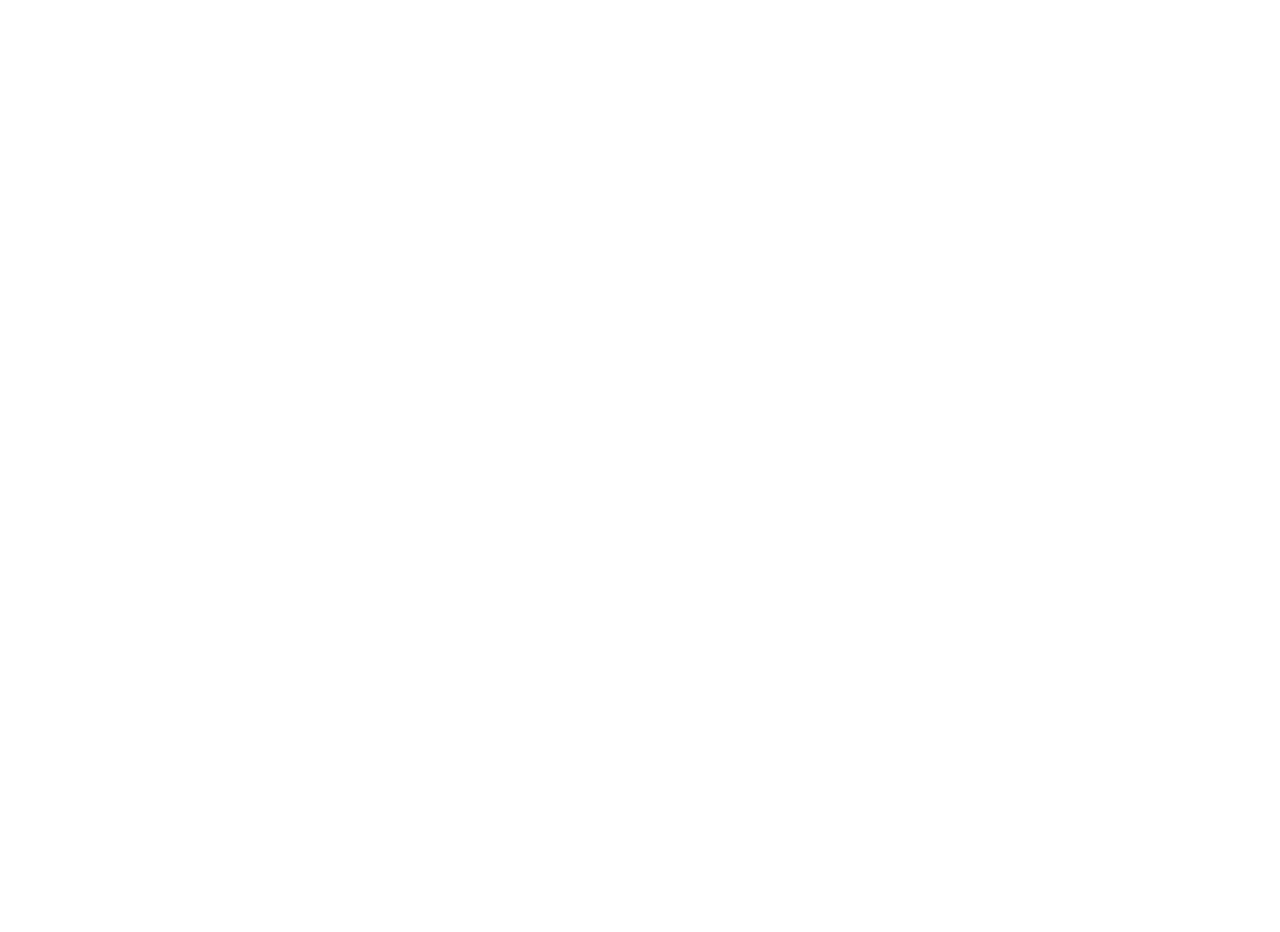
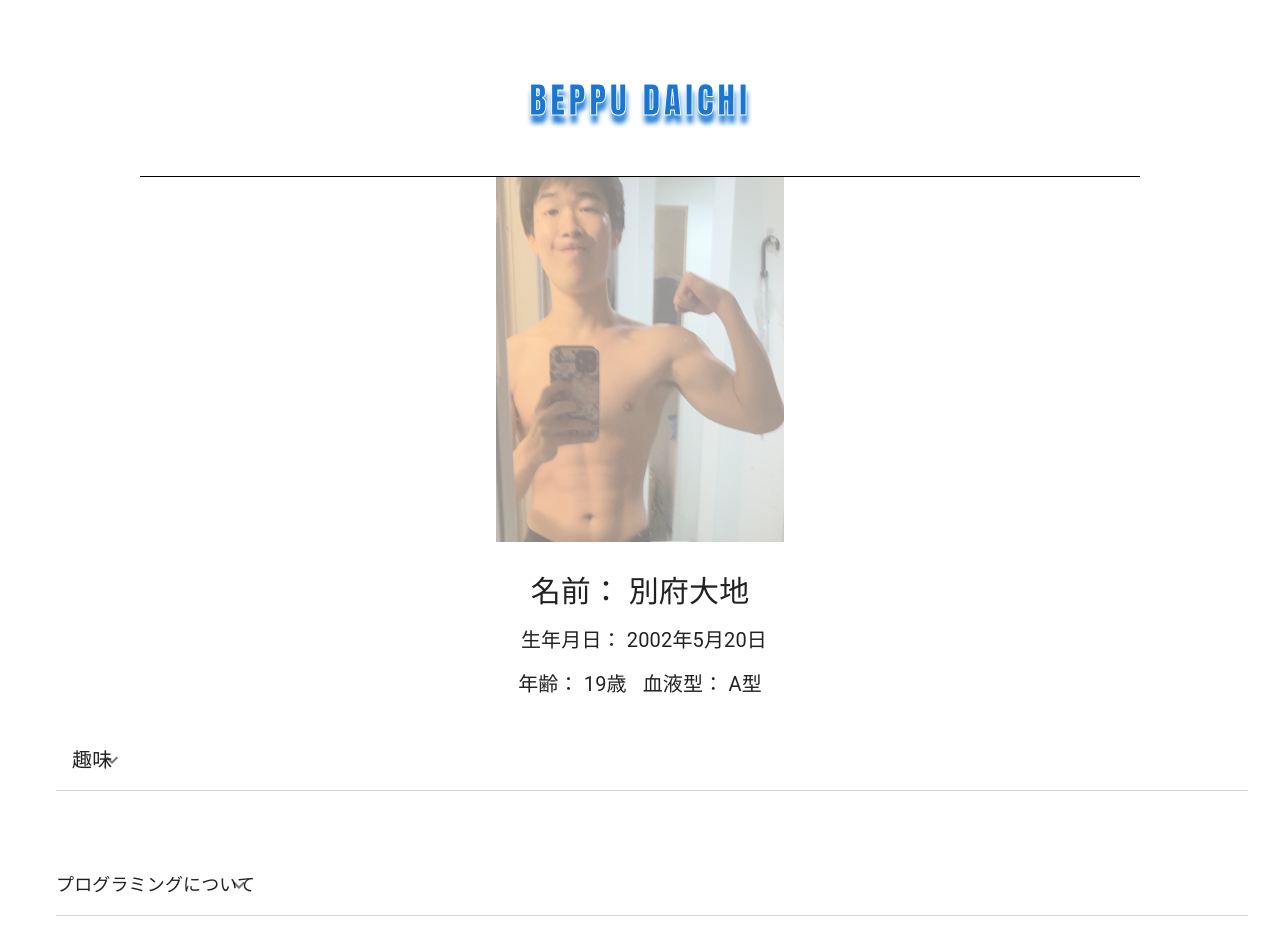
Before and after one commit to bdaichi/profile_site, a Next.js app: page /profile_page in a window 1280 px wide. Shown: the top 932 px of the page. Before the commit the page ends 800 px from the top, so only its background shows below. Built offline with nearby package versions, Linux system fonts and the light colour scheme.

Commit message:
プロフィールができた

```diff
--- a/component/home_page/profile_feild.tsx
+++ b/component/home_page/profile_feild.tsx
@@ -1,11 +1,23 @@
+import { Button } from "@mui/material";
+import { useRouter } from "next/router";
+
 export default function ProfileFeild() {
+    const router = useRouter()
+
+    const routerProfilePage = () => {
+        router.push('/profile_page')
+    }
 
     return (
         <>
-            <div className='fixed top-32 md:top-44 md:left-8 md:w-56 p-8 shadow-2xl rounded-md bg-white z-20 flex flex-col justify-center items-center m-4'>
-                <img className='m-4 h-56 md:h-full rounded-2xl' src='beppudaichi.jpg' />
-                <p className='text-3xl tracking-widest my-4'>別府大地</p>
-            </div>
+            <Button
+                onClick={routerProfilePage}
+            >
+                <div className='fixed top-32 md:top-44 md:left-8 md:w-56 p-8 md:shadow-2xl rounded-md bg-white z-20 flex flex-col justify-center items-center m-4'>
+                    <img className='m-4 h-56 md:h-full rounded-2xl' src='beppudaichi.jpg' />
+                    <p className='text-3xl tracking-widest my-4'>別府大地</p>
+                </div>
+            </Button>
         </>
     )
 }
--- a/pages/profile_page.tsx
+++ b/pages/profile_page.tsx
@@ -1,9 +1,104 @@
+import { IconButton } from "@mui/material";
+import ExpandLessIcon from '@mui/icons-material/ExpandLess';
+import ExpandMoreIcon from '@mui/icons-material/ExpandMore';
+
+import NavBar from "../component/common/nav_bar";
+import { useState } from "react";
+
 export default function ProfilePage() {
+    const [isOpenCareerDrawer, setIsOpenCareerDrawer] = useState<boolean>(false)
+    const [isOpenHobbyDrawer, setIsOpenHobbyDrawer] = useState<boolean>(false)
+
+
+    const openCareerDrawer = () => {
+        setIsOpenCareerDrawer(true)
+    }
+
+    const closeCareerDrawer = () => {
+        setIsOpenCareerDrawer(false)
+    }
+
+    const openHobbyDrawer = () => {
+        setIsOpenHobbyDrawer(true)
+    }
+
+    const closeHobbyDrawer = () => {
+        setIsOpenHobbyDrawer(false)
+    }
 
     return (
         <>
-            <div>
+            <div className='flex justify-center z-10'>
+                <NavBar />
+            </div>
+            <div className='flex justify-center z-0'>
+                <img className='opacity-50 mt-20 w-64 md:mt-36 w-72' src='profile.jpg' />
+            </div>
+            <div className='flex flex-col justify-center z-0 m-8'>
+                <p className='sticky top-12 flex justify-center text-3xl'>名前： 別府大地</p>
+                <p className='flex justify-center text-xl m-4 ml-6'>生年月日： 2002年5月20日</p>
+                <div className='flex flex-row justify-center items-center ml-4'>
+                    <p className='flex justify-center text-xl'>年齢： 19歳</p>
+                    <p className='flex justify-center text-xl mx-4'>血液型： A型</p>
+                </div>
+                <div className='flex flex-row items-center my-8 ml-6 border-b border-gray-300'>
+                    <p className='flex justify-center text-xl p-4'>趣味</p>
+                    {!isOpenHobbyDrawer ?
+                        <IconButton onClick={openHobbyDrawer} className='absolute right-9'>
+                            <ExpandMoreIcon />
+                        </IconButton>
+                        :
+                        <IconButton onClick={closeHobbyDrawer} className='absolute right-9'>
+                            <ExpandLessIcon />
+                        </IconButton>
+                    }
+                </div>
+                <div>{isOpenHobbyDrawer &&
+                    <>
+                        <p className='flex justify-center text-lg py-4'>アニメ、漫画、筋トレ</p>
+                        <p className='flex justify-center text-base tracking-widest whitespace-pre-wrap mx-4 p-7 border border-gray-400 rounded-md'>
+                            小さい頃から漫画が大好きで、中学２年生のときアニメオタクに開花しました。
+                            手始めにラブライブ！そこからけいおん、CLANNAD、境界の彼方などの京都アニメーション作品にハマりだし
+                            今では京都アニメーションをコンプリートしています(京アニ大好き♡)。
+                            少年　ジャンプ、サンデー、マガジンはアニメは見ずに漫画を読む派で
+                            少ないのですが500冊ほど漫画を持ってます。
+                            「ぐらんぶる」という漫画が１番好きです。
+                        </p>
 
+                    </>
+                }</div>
+                <div className='flex flex-row items-center my-8 ml-6 border-b border-gray-300'>
+                    <p className='flex justify-center text-lg py-4'>プログラミングについて</p>
+                    {!isOpenCareerDrawer ?
+                        <IconButton onClick={openCareerDrawer} className='absolute right-9'>
+                            <ExpandMoreIcon />
+                        </IconButton>
+                        :
+                        <IconButton onClick={closeCareerDrawer} className='absolute right-9'>
+                            <ExpandLessIcon />
+                        </IconButton>
+                    }
+                </div>
+                <div>{isOpenCareerDrawer &&
+                    <div className='flex flex-col'>
+                        <p className='flex justify-center text-lg py-4'>プログラミングを始めたきっかけ</p>
+                        <p className='flex justify-center text-base tracking-widest whitespace-pre-wrap mx-4 p-7 border border-gray-400 rounded-md'>
+                            中学生の時にパソコンができる人に憧れを抱いていて、かっこいいなと思っていました。
+                            家の近くの高校の商業科に学力特待生として合格できたのでそこに入学しました。
+                            高校でWord、Excelを学びプログラミングにも興味が出てきたのですが、プログラミングの授業はなく
+                            教えられる先生もいなかったので、独学でプログラミングの学習をはじめました。
+                        </p>
+                        <p className='flex justify-center text-lg mt-8 py-4'>プログラミングに対する気持ち</p>
+                        <p className='flex justify-center text-base tracking-widest whitespace-pre-wrap mx-4 p-7 border border-gray-400 rounded-md'>
+                            プログラミングを始めたばかりの頃はわからないことだらけで難しいという印象でした。
+                            途中で何度も挫折したんですが、どうしてもプログラミングができるようになって、
+                            プログラミングを好きになりたい、エンジニアとして将来働きたい、
+                            という思いが強かったので、立ち上がることができました。
+                            今ではプログラミングが好きだと思えることが多くなってきました。
+                            そして、この先プログラミングのことを好きでいたいという気持ちはずっと持ち続けたいです。
+                        </p>
+                    </div>
+                }</div>
             </div>
         </>
     )
```
Also changed, not shown: public/profile.jpg (added).
